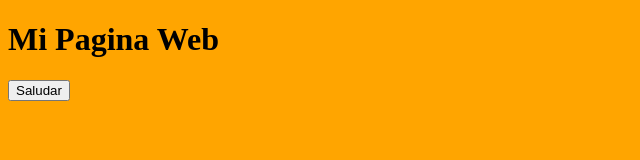
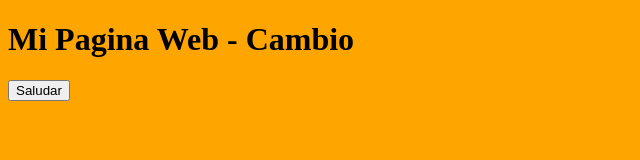
Before and after one commit to HugoMontes/mi-web, a plain HTML site: page index.html in a window 1280 px wide. Shown: the whole page, without its empty margins (0-640 px from the left). Drawn offline with Linux system fonts and the light colour scheme.

Commit message:
Prueba de error index.html

```diff
--- a/index.html
+++ b/index.html
@@ -5,7 +5,7 @@
 	<link rel="stylesheet" type="text/css" href="estilo.css">
 </head>
 <body>
-	<h1>Mi Pagina Web</h1>
+	<h1>Mi Pagina Web - Cambio</h1>
 	<button type="button" onclick="saludar()">Saludar</button>
 	<script type="text/javascript" src="script.js"></script>
 </body>
```
